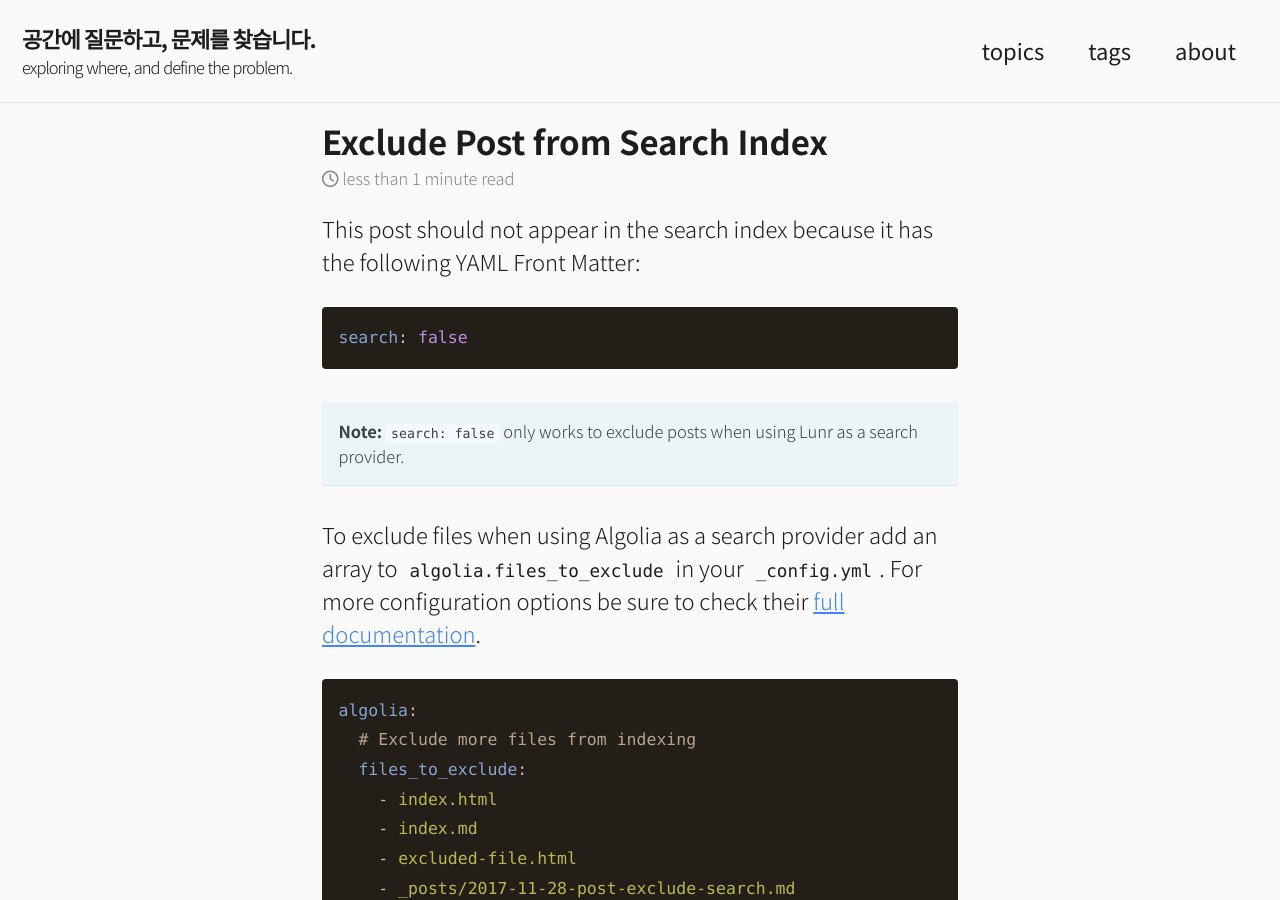
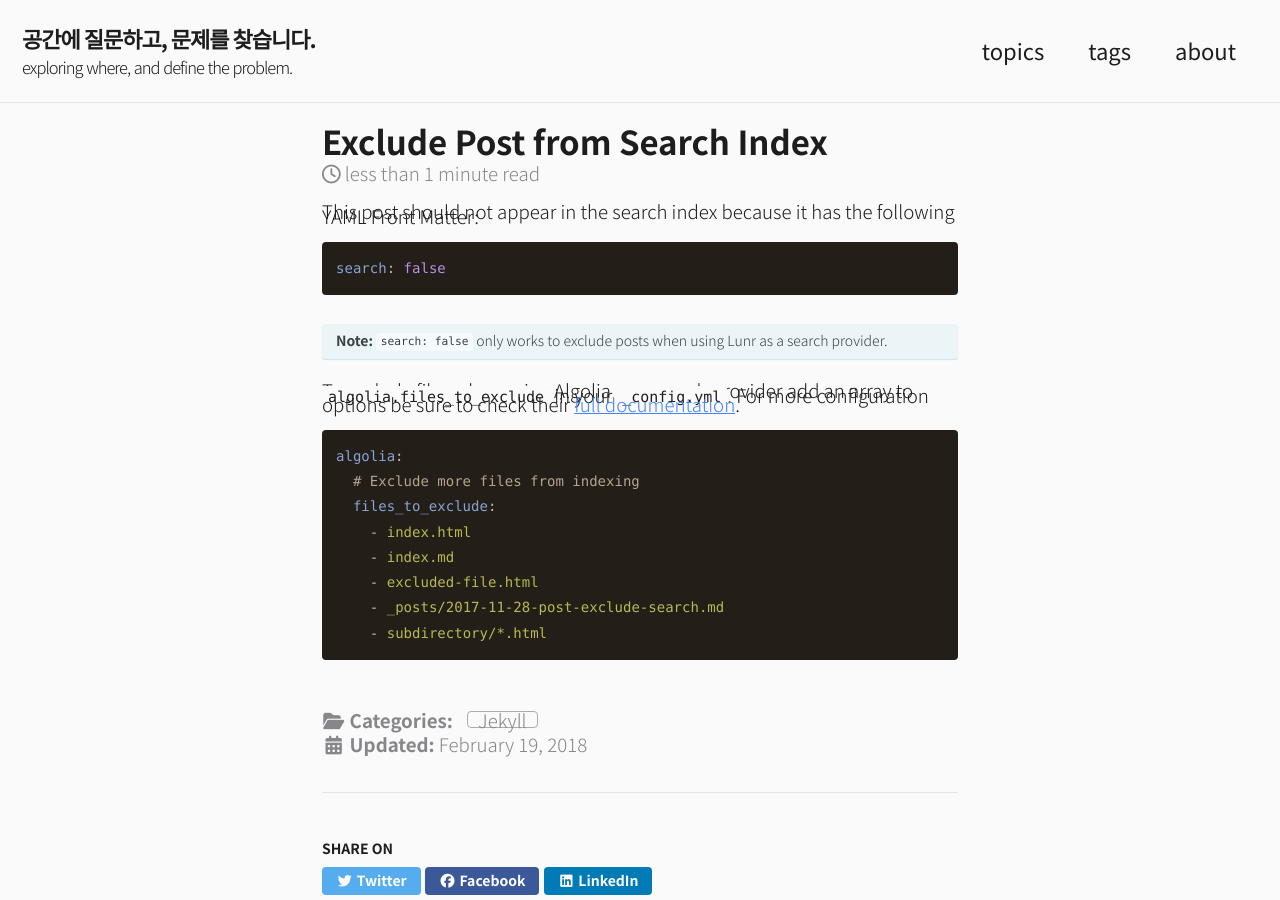
Before and after one commit to epplemint/epplemint.github.io, a Jekyll site: the page built from _posts/2019-11-28-post-exclude-search.md, in a window 1280 px wide and 900 px high. Built offline with Jekyll 4.4.1, drawn with Linux system fonts in a browser that asks for light colours; cached includes are drawn as plain includes; nearby versions of some CDN libraries.

Commit message:
Update _page.scss

```diff
--- a/_sass/minimal-mistakes/_page.scss
+++ b/_sass/minimal-mistakes/_page.scss
@@ -65,6 +65,8 @@ body {
       width: 100%;
       clear: both;
       font-weight: 300;
+      font-size: 0.85em;
+      line-height: 5px;
     }
   }
 }
```
